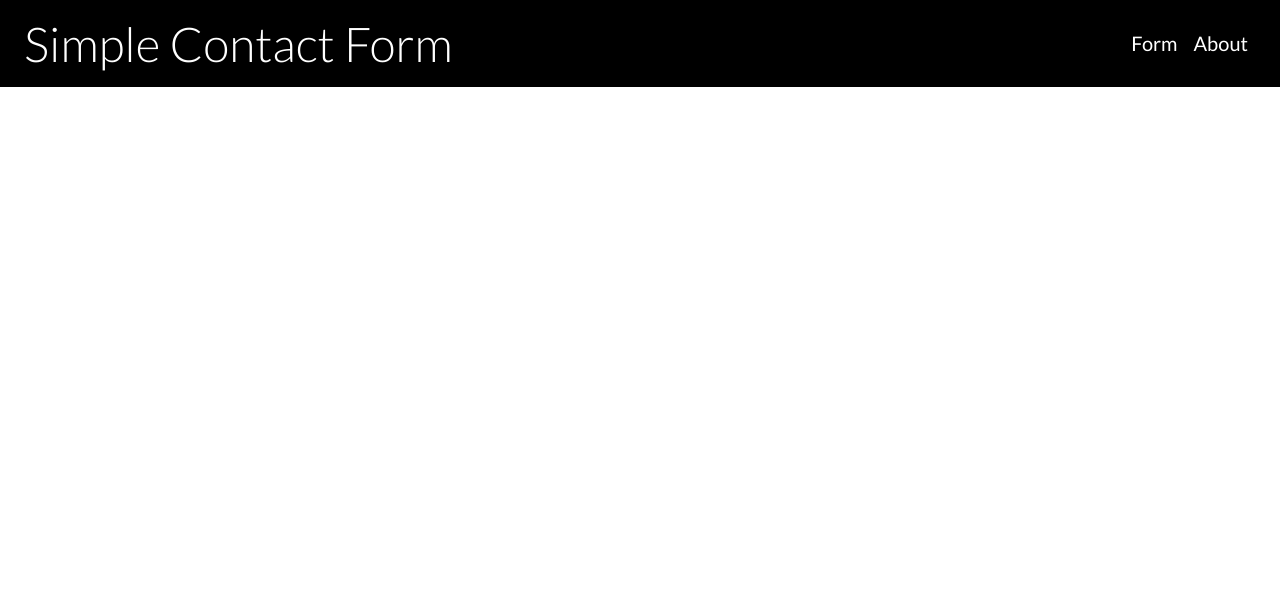
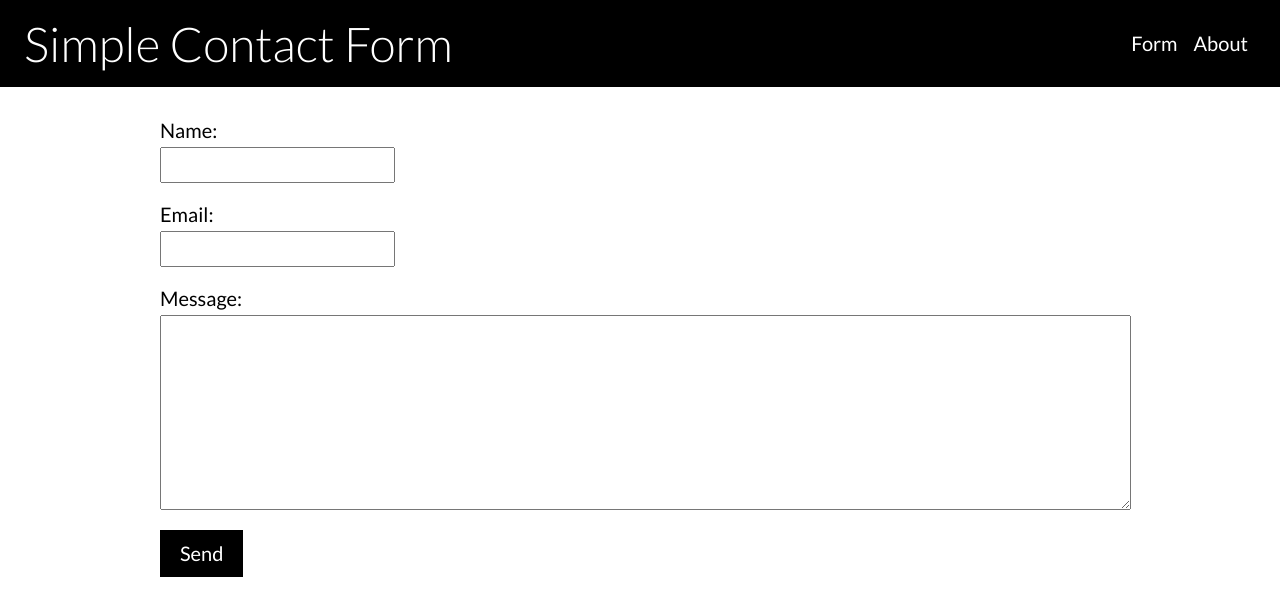
Before and after one commit to yanstefanovich/simple-contact-form, a React (Create React App) app in the folder front-end/: page / in a window 1280 px wide. Shown: the top 616 px of the page. Built offline with nearby package versions, Linux system fonts and the light colour scheme.

Commit message:
finished form page,

```diff
--- a/front-end/src/App.js
+++ b/front-end/src/App.js
@@ -1,9 +1,14 @@
 import React from 'react'
+import { Router } from '@reach/router'
+
 import { Navigation } from './components'
-import { Router, Link } from '@reach/router'
+import { ContactForm } from './pages'
 
 export default () => (
     <div>
         <Navigation />
+        <Router>
+            <ContactForm path='/' />
+        </Router>
     </div>
 )
--- /dev/null
+++ b/front-end/src/components/button/index.js
@@ -0,0 +1,29 @@
+import styled from 'styled-components'
+
+export default styled.button`
+    background: black;
+    border: none;
+    color: white;
+    font-family: Lato;
+    font-size: 1.25rem;
+    opacity: 1;
+    padding: 0.75rem 1.25rem;
+    transform: scale(1);
+
+    &:hover {
+        background: white;
+        border: 1px solid black;
+        color: black;
+    }
+
+    &:active {
+        transform: scale(0.9);
+    }
+
+    &:disabled {
+        background: darkgrey;
+        border: none;
+        color: white;
+        opacity: 0.7;
+    }
+`
--- /dev/null
+++ b/front-end/src/components/field/index.js
@@ -0,0 +1,17 @@
+import React from 'react'
+
+import { StyledLabel as Label, StyledInputWrapper as Wrapper } from '../'
+import { StyledInput as Input } from './styled'
+
+export default ({ label, name, onChange, value }) => (
+    <Wrapper>
+        {!!name && <Label for={name}>{label}:</Label>}
+        <Input
+            id={name}
+            name={name}
+            onChange={onChange}
+            type='text'
+            value={value}
+        />
+    </Wrapper>
+)
--- /dev/null
+++ b/front-end/src/components/field/styled.js
@@ -0,0 +1,12 @@
+import styled from 'styled-components'
+
+export const StyledInput = styled.input.attrs(({ name, type }) => ({
+    name,
+    id: name,
+    type
+}))`
+    display: block;
+    font-family: Lato;
+    font-size: 1.25rem;
+    padding: 0.275rem;
+`
--- /dev/null
+++ b/front-end/src/components/form/index.js
@@ -0,0 +1,8 @@
+import styled from 'styled-components'
+
+export default styled.form`
+    display: block;
+    margin: 0 auto;
+    max-width: 960px;
+    padding: 2rem 0.75rem;
+`
--- a/front-end/src/components/index.js
+++ b/front-end/src/components/index.js
@@ -1 +1,7 @@
+export { default as Button } from './button'
+export { default as Field } from './field'
+export { default as Form } from './form'
 export { default as Navigation } from './navigation'
+export { default as StyledInputWrapper } from './input-wrapper'
+export { default as StyledLabel } from './label'
+export { default as TextArea } from './text-area'
--- /dev/null
+++ b/front-end/src/components/input-wrapper/index.js
@@ -0,0 +1,8 @@
+import styled from 'styled-components'
+
+export default styled.div`
+    align-items: flex-start;
+    display: flex;
+    flex-direction: column;
+    padding: 0 0 1.25rem 0;
+`
--- /dev/null
+++ b/front-end/src/components/label/index.js
@@ -0,0 +1,8 @@
+import styled from 'styled-components'
+
+export default styled.label.attrs((props) => ({ for: props.for }))`
+    display: block;
+    font-family: Lato;
+    font-size: 1.25rem;
+    padding: 0 0 0.325rem 0;
+`
--- /dev/null
+++ b/front-end/src/components/text-area/index.js
@@ -0,0 +1,17 @@
+import React from 'react'
+
+import { StyledLabel as Label, StyledInputWrapper as Wrapper } from '../'
+import { StyledTextArea as TextArea } from './styled'
+
+export default ({ label, name, onChange, value }) => (
+    <Wrapper>
+        {!!name && <Label for={name}>{label}:</Label>}
+        <TextArea
+            id={name}
+            name={name}
+            onChange={onChange}
+            rows={8}
+            value={value}
+        />
+    </Wrapper>
+)
--- /dev/null
+++ b/front-end/src/components/text-area/styled.js
@@ -0,0 +1,16 @@
+import styled from 'styled-components'
+
+export const StyledTextArea = styled.textarea.attrs(
+    ({ name, rows, columns }) => ({
+        name,
+        id: name,
+        rows,
+        columns
+    })
+)`
+    display: block;
+    font-family: Lato;
+    font-size: 1.25rem;
+    padding: 0.275rem;
+    width: 100%;
+`
--- /dev/null
+++ b/front-end/src/pages/contact-form/index.js
@@ -0,0 +1,99 @@
+import React, { useState, useEffect } from 'react'
+
+import { Button, Field, Form, TextArea } from '../../components'
+
+const EMAIL = 'Email'
+const MESSAGE = 'Message'
+const NAME = 'Name'
+
+export default () => {
+    const [error, setError] = useState('')
+    const [touched, setTouched] = useState({})
+    const [name, setName] = useState('')
+    const [email, setEmail] = useState('')
+    const [message, setMessage] = useState('')
+
+    const validate = () => {
+        if (touched.name && name.length > 36)
+            return 'Name cannot exceed 36 characters'
+        if (touched.email && email.length > 72)
+            return 'Email cannot exceed 72 characters'
+        if (
+            touched.email &&
+            !/^(([^<>()[\]\\.,;:\s@\"]+(\.[^<>()[\]\\.,;:\s@\"]+)*)|(\".+\"))@((\[[0-9]{1,3}\.[0-9]{1,3}\.[0-9]{1,3}\.[0-9]{1,3}\])|(([a-zA-Z\-0-9]+\.)+[a-zA-Z]{2,}))$/.test(
+                email
+            )
+        )
+            return 'Invalid email address'
+        if (touched.message && message.length > 500)
+            return 'Message cannot exceed 500 characters'
+    }
+
+    const onChange = (e) => {
+        switch (e.target.name) {
+            case NAME: {
+                setName(e.target.value.replace(/[^a-zA-Z]/, ''))
+                if (!touched.name)
+                    setTouched({
+                        ...touched,
+                        name: true
+                    })
+                break
+            }
+
+            case EMAIL: {
+                setEmail(e.target.value)
+                if (!touched.email)
+                    setTouched({
+                        ...touched,
+                        email: true
+                    })
+                break
+            }
+
+            case MESSAGE: {
+                setMessage(e.target.value)
+                if (!touched.message)
+                    setTouched({
+                        ...touched,
+                        message: true
+                    })
+                break
+            }
+
+            default:
+                break
+        }
+    }
+
+    const onSubmit = (e) => {
+        e.preventDefault()
+        alert(`${name} ${email} ${message}`)
+    }
+
+    useEffect(() => {
+        setError(validate())
+    }, [email, message, name])
+
+    return (
+        <Form onSubmit={onSubmit}>
+            <Field onChange={onChange} value={name} name={NAME} label={NAME} />
+            <Field
+                onChange={onChange}
+                value={email}
+                name={EMAIL}
+                label={EMAIL}
+            />
+            <TextArea
+                onChange={onChange}
+                value={message}
+                name={MESSAGE}
+                label={MESSAGE}
+            />
+            <Button disabled={!!error} type='submit'>
+                Send
+            </Button>
+            {error && <p>*{error}</p>}
+        </Form>
+    )
+}
--- /dev/null
+++ b/front-end/src/pages/index.js
@@ -0,0 +1 @@
+export { default as ContactForm } from './contact-form'
```
